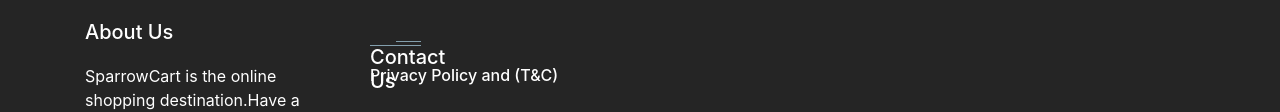
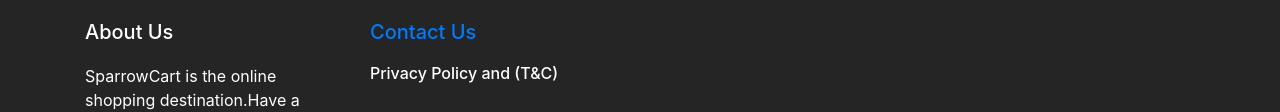
Before and after one commit to sparrowcart/sparrowcart.github.io, a plain HTML site: page index.html in a window 1280 px wide. Shown: the part 5218-5330 px from the top of the page. Drawn offline with nearby package versions, Linux system fonts and the light colour scheme.

Commit message:
Update index.html

```diff
--- a/index.html
+++ b/index.html
@@ -452,7 +452,8 @@
 </div>
 <div class="col-xs-12 col-sm-6 col-md-3">
 <div class="widget no-box">
-<h5 class="widget-title"><a href="contact.html"><span>Contact Us</span></a></h5>
+<h5 class="widget-title"><a href="contact.html">Contact Us</a></h5>
+
 <h6><a href="policy.html"><span>Privacy Policy and (T&C)</span></a></h6>
 <ul class="social-footer2">
 </ul>
```
